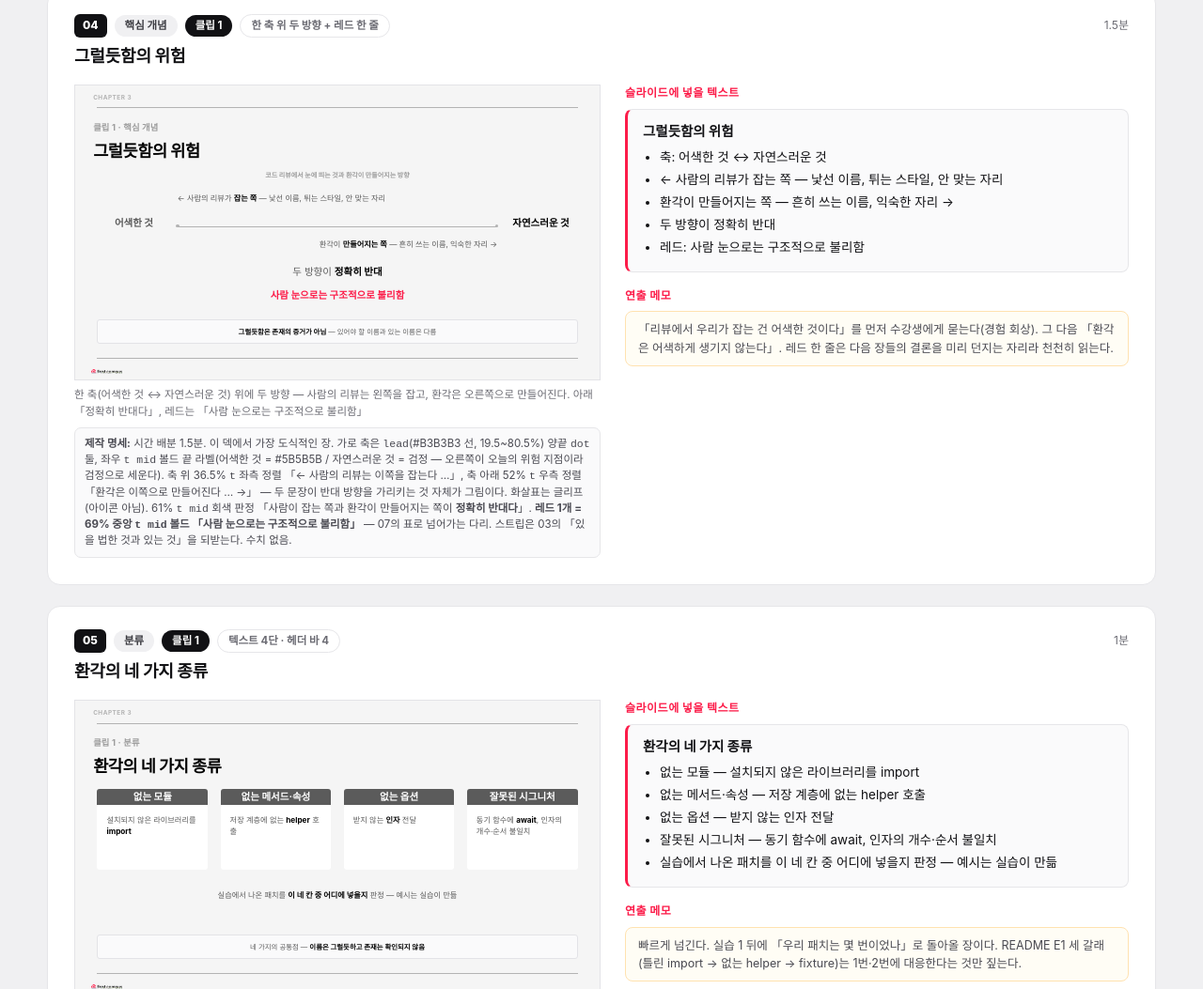
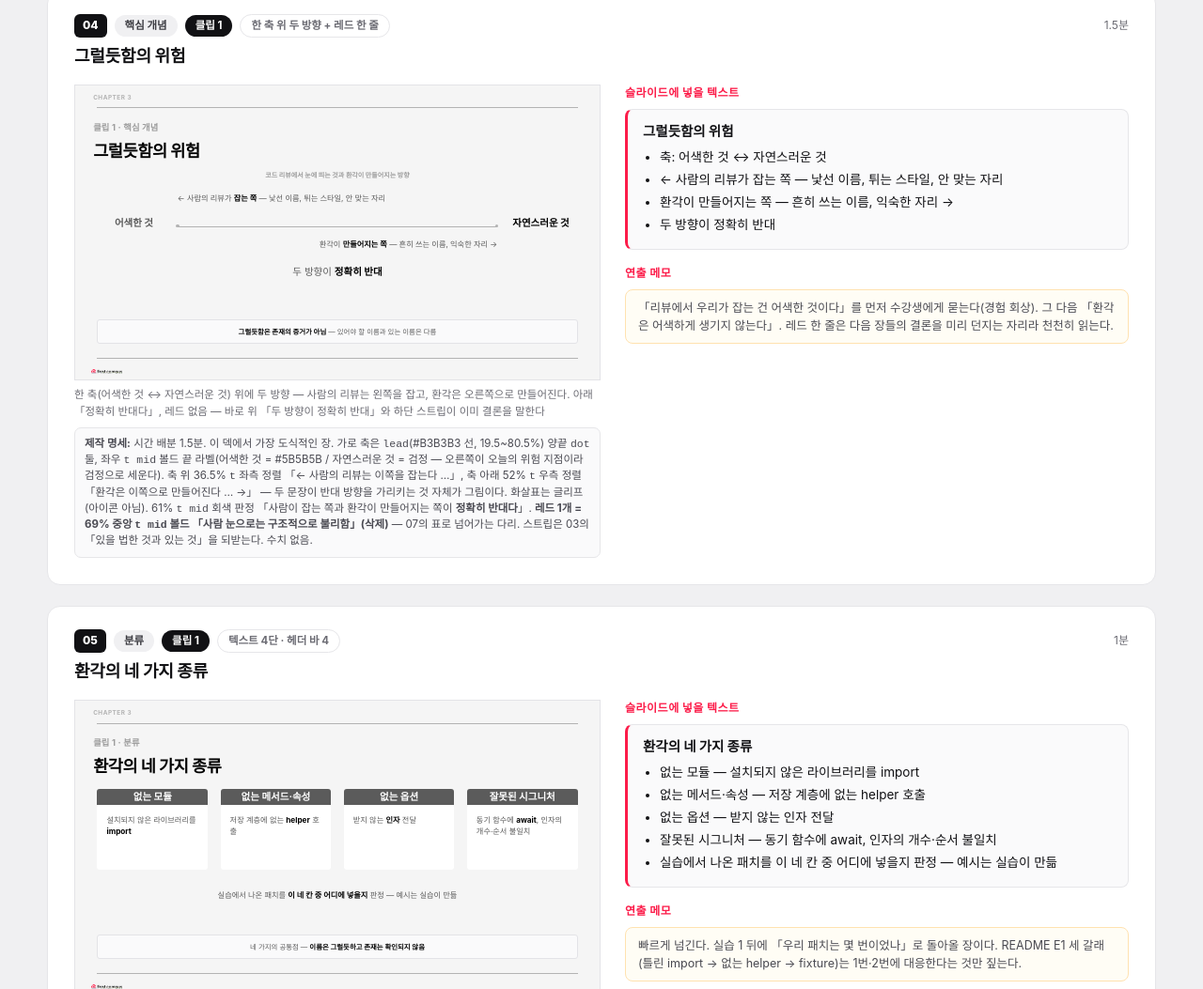
Before and after one commit to RainaKim/codex-lecture, a plain HTML site: page ref/lecture13-slide-plan-v1.html in a window 1280 px wide. Shown: the part 2700-3753 px from the top of the page at 94% size. Drawn offline with Linux system fonts and the light colour scheme.

Commit message:
13강 슬라이드 04: 레드 한 줄 삭제
교체가 아니라 제거. '두 방향이 정확히 반대'와 하단 스트립이
이미 결론을 말하고 있어 세 줄이 겹쳤다.
03에 이어 04도 레드 없는 장이 됨.

Co-Authored-By: Claude Opus 5 <noreply@anthropic.com>

```diff
--- a/ref/lecture13-slide-plan-v1.html
+++ b/ref/lecture13-slide-plan-v1.html
@@ -276,16 +276,15 @@
           <!-- 판정 문장 -->
           <div class="t mid c" style="left:4.2%; top:61%; width:91.6%; color:#5B5B5B;">두 방향이 <b style="color:#000;">정확히 반대</b></div>
           <!-- 레드 한 줄 -->
-          <div class="t mid c" style="left:4.2%; top:69%; width:91.6%; color:#FC1C49; font-weight:700;">사람 눈으로는 구조적으로 불리함</div>
-          <div class="kstrip" style="left:4.2%; top:79.5%; width:91.6%; height:8.2%;"></div><div class="kstrip-t c" style="left:6%; top:82.1%; width:88%; text-align:center;"><b>그럴듯함은 존재의 증거가 아님</b> — 있어야 할 이름과 있는 이름은 다름</div>
+                    <div class="kstrip" style="left:4.2%; top:79.5%; width:91.6%; height:8.2%;"></div><div class="kstrip-t c" style="left:6%; top:82.1%; width:88%; text-align:center;"><b>그럴듯함은 존재의 증거가 아님</b> — 있어야 할 이름과 있는 이름은 다름</div>
           <div class="mark"></div>
         </div>
-        <div class="cap">한 축(어색한 것 ↔ 자연스러운 것) 위에 두 방향 — 사람의 리뷰는 왼쪽을 잡고, 환각은 오른쪽으로 만들어진다. 아래 「정확히 반대다」, 레드는 「사람 눈으로는 구조적으로 불리함」</div>
-        <div class="wf-spec"><b>제작 명세:</b> 시간 배분 1.5분. 이 덱에서 가장 도식적인 장. 가로 축은 <code>lead</code>(#B3B3B3 선, 19.5~80.5%) 양끝 <code>dot</code> 둘, 좌우 <code>t mid</code> 볼드 끝 라벨(어색한 것 = #5B5B5B / 자연스러운 것 = 검정 — 오른쪽이 오늘의 위험 지점이라 검정으로 세운다). 축 위 36.5% <code>t</code> 좌측 정렬 「← 사람의 리뷰는 이쪽을 잡는다 …」, 축 아래 52% <code>t</code> 우측 정렬 「환각은 이쪽으로 만들어진다 … →」 — 두 문장이 반대 방향을 가리키는 것 자체가 그림이다. 화살표는 글리프(아이콘 아님). 61% <code>t mid</code> 회색 판정 「사람이 잡는 쪽과 환각이 만들어지는 쪽이 <b>정확히 반대다</b>」. <b>레드 1개 = 69% 중앙 <code>t mid</code> 볼드 「사람 눈으로는 구조적으로 불리함」</b> — 07의 표로 넘어가는 다리. 스트립은 03의 「있을 법한 것과 있는 것」을 되받는다. 수치 없음.</div>
+        <div class="cap">한 축(어색한 것 ↔ 자연스러운 것) 위에 두 방향 — 사람의 리뷰는 왼쪽을 잡고, 환각은 오른쪽으로 만들어진다. 아래 「정확히 반대다」, 레드 없음 — 바로 위 「두 방향이 정확히 반대」와 하단 스트립이 이미 결론을 말한다</div>
+        <div class="wf-spec"><b>제작 명세:</b> 시간 배분 1.5분. 이 덱에서 가장 도식적인 장. 가로 축은 <code>lead</code>(#B3B3B3 선, 19.5~80.5%) 양끝 <code>dot</code> 둘, 좌우 <code>t mid</code> 볼드 끝 라벨(어색한 것 = #5B5B5B / 자연스러운 것 = 검정 — 오른쪽이 오늘의 위험 지점이라 검정으로 세운다). 축 위 36.5% <code>t</code> 좌측 정렬 「← 사람의 리뷰는 이쪽을 잡는다 …」, 축 아래 52% <code>t</code> 우측 정렬 「환각은 이쪽으로 만들어진다 … →」 — 두 문장이 반대 방향을 가리키는 것 자체가 그림이다. 화살표는 글리프(아이콘 아님). 61% <code>t mid</code> 회색 판정 「사람이 잡는 쪽과 환각이 만들어지는 쪽이 <b>정확히 반대다</b>」. <b>레드 1개 = 69% 중앙 <code>t mid</code> 볼드 「사람 눈으로는 구조적으로 불리함」(삭제)</b> — 07의 표로 넘어가는 다리. 스트립은 03의 「있을 법한 것과 있는 것」을 되받는다. 수치 없음.</div>
       </div>
       <div class="txt">
         <h4>슬라이드에 넣을 텍스트</h4>
-        <div class="copy"><div class="t">그럴듯함의 위험</div><ul><li>축: 어색한 것 ↔ 자연스러운 것</li><li>← 사람의 리뷰가 잡는 쪽 — 낯선 이름, 튀는 스타일, 안 맞는 자리</li><li>환각이 만들어지는 쪽 — 흔히 쓰는 이름, 익숙한 자리 →</li><li>두 방향이 정확히 반대</li><li>레드: 사람 눈으로는 구조적으로 불리함</li></ul></div>
+        <div class="copy"><div class="t">그럴듯함의 위험</div><ul><li>축: 어색한 것 ↔ 자연스러운 것</li><li>← 사람의 리뷰가 잡는 쪽 — 낯선 이름, 튀는 스타일, 안 맞는 자리</li><li>환각이 만들어지는 쪽 — 흔히 쓰는 이름, 익숙한 자리 →</li><li>두 방향이 정확히 반대</li></ul></div>
         <h4>연출 메모</h4>
         <div class="memo">「리뷰에서 우리가 잡는 건 어색한 것이다」를 먼저 수강생에게 묻는다(경험 회상). 그 다음 「환각은 어색하게 생기지 않는다」. 레드 한 줄은 다음 장들의 결론을 미리 던지는 자리라 천천히 읽는다.</div>
       </div>
```
Also changed, not shown: lec13.html (+1 -2 lines), 1 other file.
